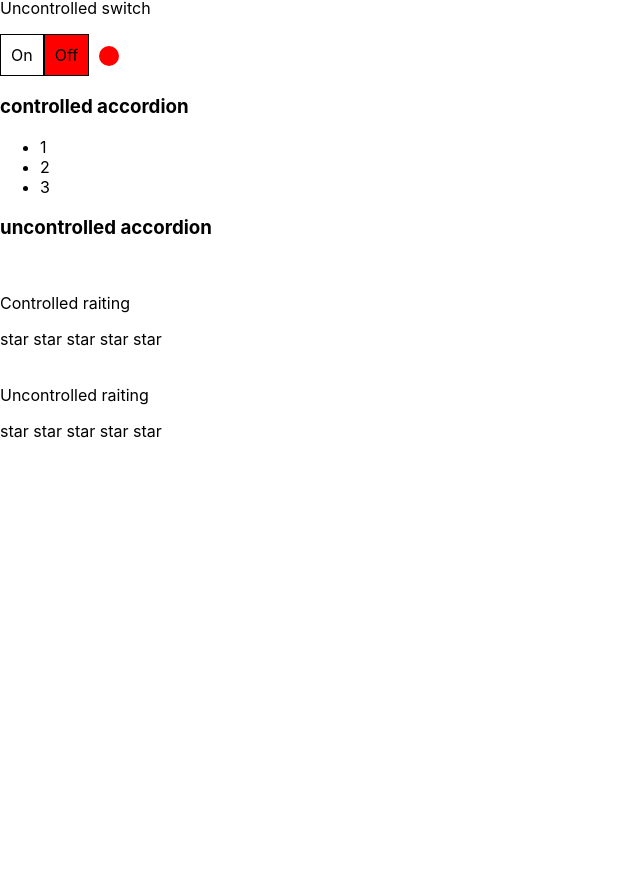
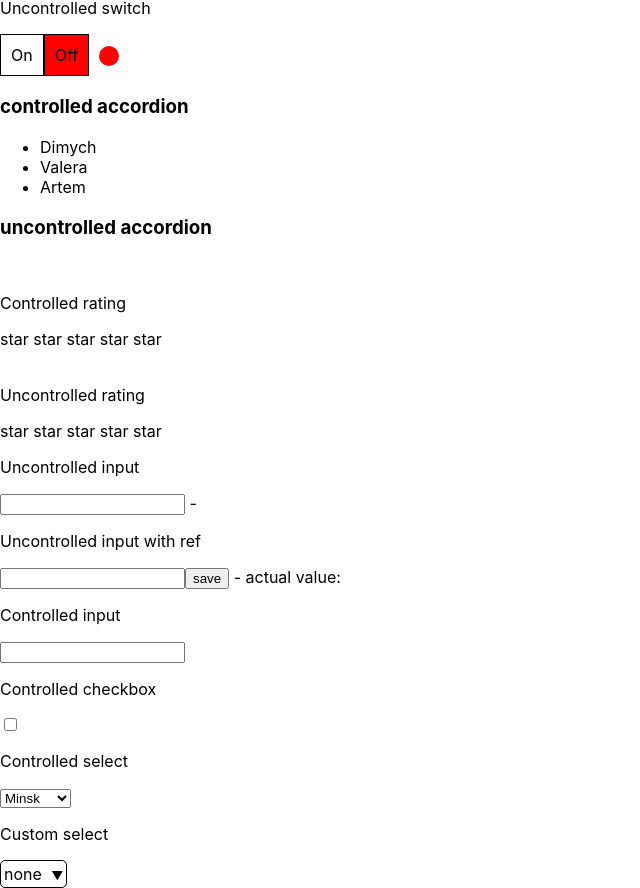
Before and after one commit to ssivenkov/React_kabzda, a React (Create React App) app: page / in a window 1280 px wide. Shown: the part 156-1044 px from the top of the page, without its empty margins (0-640 px from the left). Before the commit the page ends 800 px from the top, so only its background shows below. Built offline with nearby package versions, Linux system fonts and the light colour scheme.

Commit message:
add inputs, checkbox, select

```diff
--- a/src/App.tsx
+++ b/src/App.tsx
@@ -1,16 +1,23 @@
 import React, {useState} from 'react';
 import './App.css';
-import {ControlledAccordion} from "./components/Accordion/ControlledAccordion";
+import {ControlledAccordion} from "./components/ControlledAccordion/ControlledAccordion";
 import {ControlledRaiting, RaitingValueType} from "./components/ControlledRaiting/ControlledRaiting";
 import {UncontrolledAccordion} from "./components/UncontrolledAccordion/UncontrolledAccordion";
 import {UncontrolledRaiting} from "./components/UncontrolledRaiting/UncontrolledRaiting";
 import {UncontrolledOnOff} from "./components/UncontrolledOnOff/UncontrolledOnOff";
 import {ControlledOnOff} from "./components/ControlledOnOff/ControlledOnOff";
+import {UncontrolledInput} from "./components/UncontrolledInput/UncontrolledInput";
+import {GetValueOfUncontrolledInputByButtonPress} from "./components/RefInput/RefInput";
+import {ControlledInput} from "./components/ControlledInput/ControlledInput";
+import {ControlledCheckbox} from "./components/ControlledCheckbox/ControlledCheckbox";
+import {ControlledSelect} from "./components/ControlledSelect/ControlledSelect";
+import {CustomSelect} from "./components/CustomSelect/CustomSelect";
 
 function App() {
-    let [raitingValue, setRaitingValue] = useState<RaitingValueType>(0)
+    let [ratingValue, setRatingValue] = useState<RaitingValueType>(0)
     let [accordionCollapsed, setAccordionCollapsed] = useState<boolean>(false)
     let [switchOn, setSwitchOn] = useState<boolean>(false)
+    let [customSelectValue, setCustomSelectValue] = useState<string>('none')
 
     return (
         <div>
@@ -19,19 +26,43 @@ function App() {
             <UncontrolledOnOff/>
             <p>Uncontrolled switch</p>
             <ControlledOnOff on={switchOn}
-                             onChange={ (on) => setSwitchOn(on) }/>
+                             onChange={(on) => setSwitchOn(on)}/>
             <ControlledAccordion titleValue={"controlled accordion"}
                                  collapsed={accordionCollapsed}
                                  onClick={setAccordionCollapsed}
+                                 items={[
+                                     {title: "Dimych", value: 1},
+                                     {title: "Valera", value: 2},
+                                     {title: "Artem", value: 3}
+                                 ]}
             />
             <UncontrolledAccordion titleValue={"uncontrolled accordion"}/>
             <br/>
-            <p>Controlled raiting</p>
-            <ControlledRaiting value={raitingValue}
-                               onClick={setRaitingValue}/>
+            <p>Controlled rating</p>
+            <ControlledRaiting value={ratingValue}
+                               onClick={setRatingValue}/>
             <br/>
-            <p>Uncontrolled raiting</p>
+            <p>Uncontrolled rating</p>
             <UncontrolledRaiting/>
+            <p>Uncontrolled input</p>
+            <UncontrolledInput/>
+            <p>Uncontrolled input with ref</p>
+            <GetValueOfUncontrolledInputByButtonPress/>
+            <p>Controlled input</p>
+            <ControlledInput/>
+            <p>Controlled checkbox</p>
+            <ControlledCheckbox/>
+            <p>Controlled select</p>
+            <ControlledSelect/>
+            <p>Custom select</p>
+            <CustomSelect value={customSelectValue}
+                          onChange={setCustomSelectValue}
+                          items={[
+                              {title: "none", value: 0},
+                              {title: "Dimych", value: 1},
+                              {title: "Valera", value: 2},
+                              {title: "Artem", value: 3}
+                          ]}/>
         </div>
     );
 }
--- a/src/components/Accordion/ControlledAccordion.tsx
+++ b/src/components/ControlledAccordion/ControlledAccordion.tsx
@@ -1,9 +1,15 @@
 import React from "react";
+
+type itemType = {
+    title: string
+    value: any
+}
 
 type AccordionPropsType = {
     titleValue: string
     collapsed: boolean
     onClick: (collapsed: boolean) => void
+    items: itemType[]
 }
 
 export function ControlledAccordion(props: AccordionPropsType) {
@@ -12,7 +18,7 @@ export function ControlledAccordion(props: AccordionPropsType) {
             <AccordionTitle title={props.titleValue}
                             onClick={ () => {props.onClick(!props.collapsed)} }
             />
-            {!props.collapsed && <AccordionBody/>}
+            {!props.collapsed && <AccordionBody items={props.items}/>}
             {/* это условный рендеринг. Понятнее:
             props.collapsed === false && <AccordionBody/> */}
         </div>
@@ -32,14 +38,14 @@ function AccordionTitle(props: AccordionTitlePropsType) {
     )
 }
 
-function AccordionBody() {
+type AccordionBodyPropsType = {
+    items: itemType[]
+}
+
+function AccordionBody(props: AccordionBodyPropsType) {
     return (
-        <div>
-            <ul>
-                <li>1</li>
-                <li>2</li>
-                <li>3</li>
-            </ul>
-        </div>
+        <ul>
+            {props.items.map((item, index) => <li key={index}>{item.title}</li>)}
+        </ul>
     )
 }
--- /dev/null
+++ b/src/components/ControlledCheckbox/ControlledCheckbox.tsx
@@ -0,0 +1,13 @@
+import React, {ChangeEvent, useState} from 'react';
+
+export const ControlledCheckbox = () => {
+    const [value, setValue] = useState(false);
+    const changeFunc = (e: ChangeEvent<HTMLInputElement>) => {
+        setValue(e.currentTarget.checked)
+    }
+
+    return <input type="checkbox"
+                  onChange={changeFunc}
+                  checked={value}
+    />
+}
--- /dev/null
+++ b/src/components/ControlledInput/ControlledInput.tsx
@@ -0,0 +1,13 @@
+import React, {ChangeEvent, useState} from 'react';
+
+export const ControlledInput = () => {
+    const [value, setValue] = useState('');
+
+    const changeFunc = (e: ChangeEvent<HTMLInputElement>) => {
+        setValue(e.currentTarget.value)
+    }
+
+    return <input value={value}
+                  onChange={changeFunc}
+    />
+}
--- /dev/null
+++ b/src/components/ControlledSelect/ControlledSelect.tsx
@@ -0,0 +1,16 @@
+import React, {ChangeEvent, useState} from 'react';
+
+export const ControlledSelect = () => {
+    const [value, setValue] = useState<string | undefined>("2");
+    const changeFunc = (e: ChangeEvent<HTMLSelectElement>) => {
+        setValue(e.currentTarget.value)
+    }
+
+    return <select value={value}
+                   onChange={changeFunc}>
+        <option>none</option>
+        <option value="1">Moscow</option>
+        <option value="2">Minsk</option>
+        <option value="3">Kiev</option>
+    </select>
+}
--- /dev/null
+++ b/src/components/CustomSelect/CustomSelect.module.css
@@ -0,0 +1,36 @@
+.container {
+    display: flex;
+    align-items: flex-start;
+    flex-direction: column;
+}
+
+.select {
+    display: inline-block;
+    border: 1px solid #000;
+    border-radius: 5px;
+    padding: 3px;
+    cursor: pointer;
+}
+
+.select:after {
+    content: "▼";
+    display: inline;
+    font-size: 12px;
+    margin-left: 5px;
+}
+
+.optionContainer {
+    display: inline-flex;
+    flex-direction: column;
+    flex-wrap: wrap;
+    position: relative;
+    left: 0;
+    background: linear-gradient(#f5f5f5, #ccc);
+    padding: 10px;
+    border-radius: 0 15px 15px 15px;
+}
+
+.option {
+    display: block;
+    cursor: pointer;
+}
--- /dev/null
+++ b/src/components/CustomSelect/CustomSelect.tsx
@@ -0,0 +1,73 @@
+import React, {useState} from "react";
+import s from '../CustomSelect/CustomSelect.module.css'
+
+type itemType = {
+    title: string
+    value: any
+}
+
+type SelectPropsType = {
+    value: any
+    onChange: (value: any) => void
+    items: itemType[]
+}
+
+export const CustomSelect: React.FC<SelectPropsType> = (
+    {
+        value,
+        onChange,
+        items
+    }
+) => {
+    const [collapsed, setCollapsed] = useState<boolean>(false)
+    const collapsedAction = () => {
+        setCollapsed(!collapsed)
+    }
+
+    return (
+        <div className={s.container}>
+            <div onClick={collapsedAction}
+                 className={s.select}
+            >
+                {value} {/*{items.find(el => el.title === value)}*/}
+            </div>
+            {collapsed && <CustomSelectOptions items={items}
+                                               changeValue={onChange}
+                                               collapsed={collapsed}
+                                               setCollapsed={setCollapsed}
+            />}
+        </div>
+    )
+}
+
+type CustomSelectOptionsType = {
+    items: itemType[]
+    changeValue: (value: any) => void
+    collapsed: boolean
+    setCollapsed: (collapsed: boolean) => void
+}
+
+const CustomSelectOptions: React.FC<CustomSelectOptionsType> = (
+    {
+        items,
+        changeValue,
+        collapsed,
+        setCollapsed
+    }
+) => {
+    const clickItem = (title: string) => {
+        changeValue(title)
+        setCollapsed(!collapsed)
+    }
+
+    return <div className={s.optionContainer}>
+        {items.map((item, index) =>
+            <div key={index}
+                 onClick={() => clickItem(item.title)}
+                 className={s.option}
+            >
+                {item.title}
+            </div>)
+        }
+    </div>
+}
--- /dev/null
+++ b/src/components/RefInput/RefInput.tsx
@@ -0,0 +1,16 @@
+import React, {useRef, useState} from 'react';
+
+export const GetValueOfUncontrolledInputByButtonPress = () => {
+    const [value, setValue] = useState("");
+    const inputRef = useRef<HTMLInputElement>(null);
+
+    const saveValue = () => {
+        const element = inputRef.current as HTMLInputElement;
+        setValue(element.value);
+    }
+
+    return <>
+        <input ref={inputRef}/>
+        <button onClick={saveValue}>save</button> - actual value: {value}
+    </>
+}
--- /dev/null
+++ b/src/components/UncontrolledInput/UncontrolledInput.tsx
@@ -0,0 +1,14 @@
+import React, {ChangeEvent, useState} from 'react';
+
+export const UncontrolledInput = () => {
+    const [value, setValue] = useState("");
+
+    const onChangeFunc = (event: ChangeEvent<HTMLInputElement>) => {
+        const actualValue = event.currentTarget.value;
+        setValue(actualValue);
+    }
+
+    return <>
+        <input onChange={onChangeFunc} /> - {value}
+    </>
+}
```
Also changed, not shown: package.json (+7 -1 lines), 1 other file (tests, documents, lock files or other folders).
